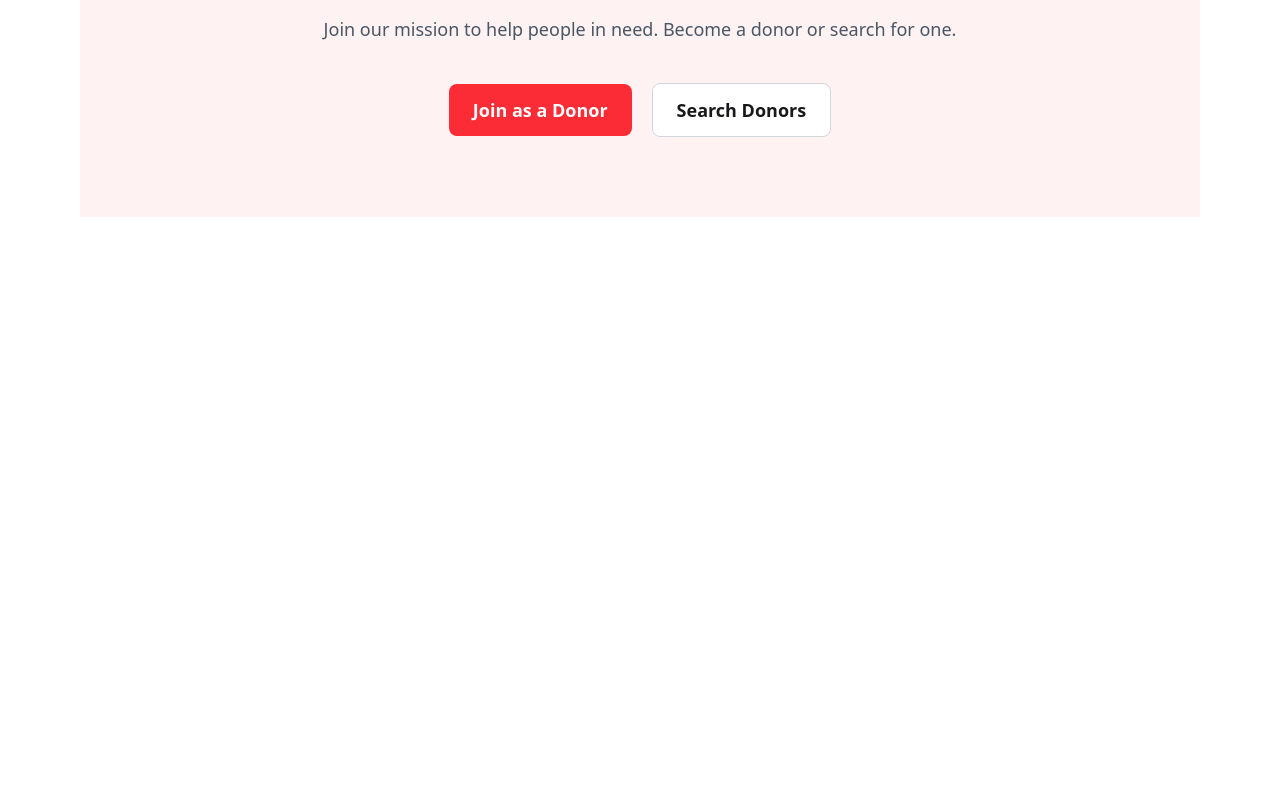
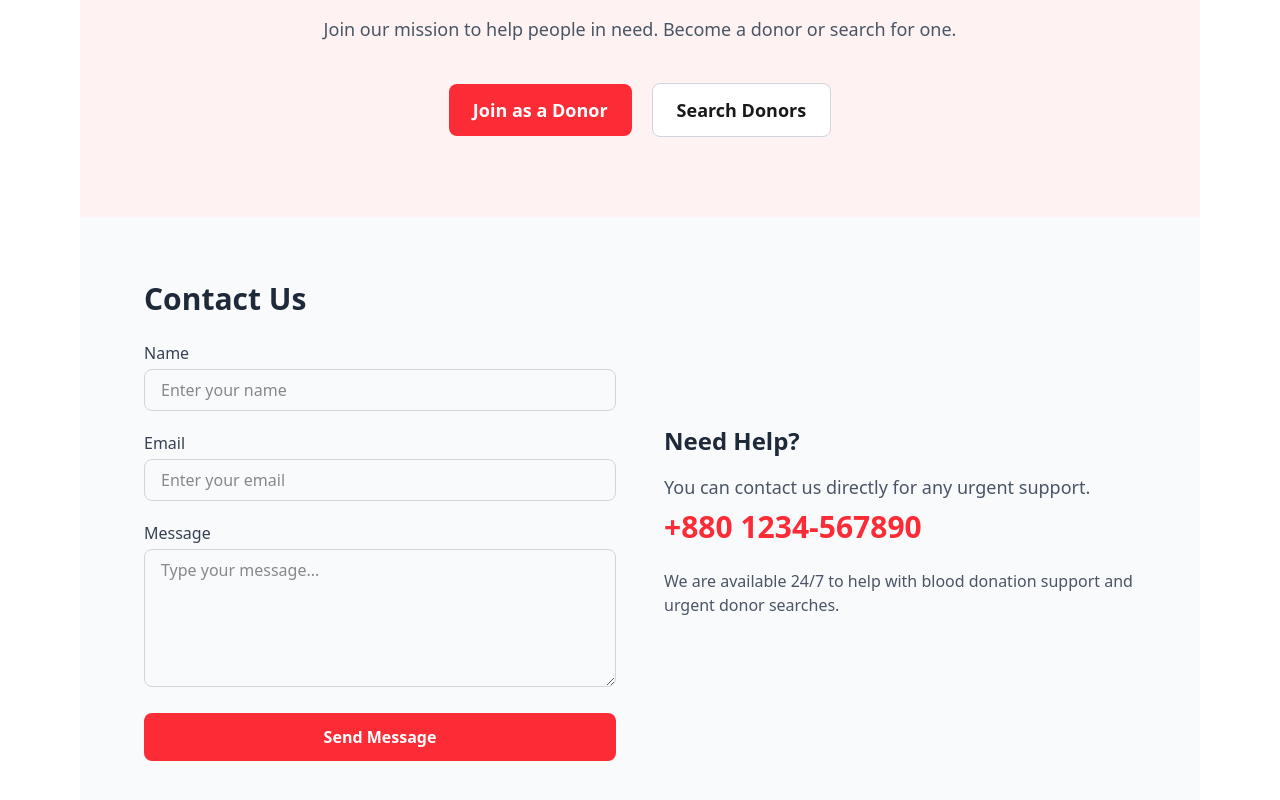
Before and after one commit to rabbiWD/Blood-Donation-Application-Client, a React (Vite) app: page / in a window 1280 px wide. Shown: the part 298-1098 px from the top of the page. Before the commit the page ends 800 px from the top, so only its background shows below. Built offline with nearby package versions, Linux system fonts and the light colour scheme; no server answers.

Commit message:
contact us done

```diff
--- a/src/Components/Home/Home.jsx
+++ b/src/Components/Home/Home.jsx
@@ -1,10 +1,12 @@
 import React from 'react';
 import Banner from '../Shared/Banner/Banner';
+import Contact from '../Shared/Contact/Contact';
 
 const Home = () => {
     return (
         <div>
             <Banner/>
+            <Contact/>
         </div>
     );
 };
--- /dev/null
+++ b/src/Components/Shared/Contact/Contact.jsx
@@ -0,0 +1,84 @@
+import React from "react";
+import Container from "../../Container";
+
+const Contact = () => {
+  return (
+    <Container>
+      <div className="bg-gray-50 py-16" id="contact">
+        <div className="max-w-5xl mx-auto px-4 grid md:grid-cols-2 gap-12">
+          {/* Contact Form */}
+          <div>
+            <h2 className="text-3xl font-bold text-gray-800 mb-6">
+              Contact Us
+            </h2>
+
+            <form className="space-y-5">
+              {/* Name */}
+              <div>
+                <label className="block mb-1 text-gray-700 font-medium">
+                  Name
+                </label>
+                <input
+                  type="text"
+                  placeholder="Enter your name"
+                  className="w-full border border-gray-300 px-4 py-2 rounded-lg focus:outline-none focus:ring-2 focus:ring-red-400"
+                />
+              </div>
+
+              {/* Email */}
+              <div>
+                <label className="block mb-1 text-gray-700 font-medium">
+                  Email
+                </label>
+                <input
+                  type="email"
+                  placeholder="Enter your email"
+                  className="w-full border border-gray-300 px-4 py-2 rounded-lg focus:outline-none focus:ring-2 focus:ring-red-400"
+                />
+              </div>
+
+              {/* Message */}
+              <div>
+                <label className="block mb-1 text-gray-700 font-medium">
+                  Message
+                </label>
+                <textarea
+                  placeholder="Type your message..."
+                  rows="5"
+                  className="w-full border border-gray-300 px-4 py-2 rounded-lg focus:outline-none focus:ring-2 focus:ring-red-400"
+                ></textarea>
+              </div>
+
+              {/* Submit Button */}
+              <button
+                type="submit"
+                className="bg-red-500 text-white px-6 py-3 rounded-lg font-semibold hover:bg-red-600 transition w-full"
+              >
+                Send Message
+              </button>
+            </form>
+          </div>
+
+          {/* Contact Number / Info */}
+          <div className="flex flex-col justify-center">
+            <h3 className="text-2xl font-bold text-gray-800 mb-4">
+              Need Help?
+            </h3>
+            <p className="text-lg text-gray-600 mb-2">
+              You can contact us directly for any urgent support.
+            </p>
+
+            <p className="text-3xl font-bold text-red-500">+880 1234-567890</p>
+
+            <p className="mt-6 text-gray-600">
+              We are available 24/7 to help with blood donation support and
+              urgent donor searches.
+            </p>
+          </div>
+        </div>
+      </div>
+    </Container>
+  );
+};
+
+export default Contact;
```
